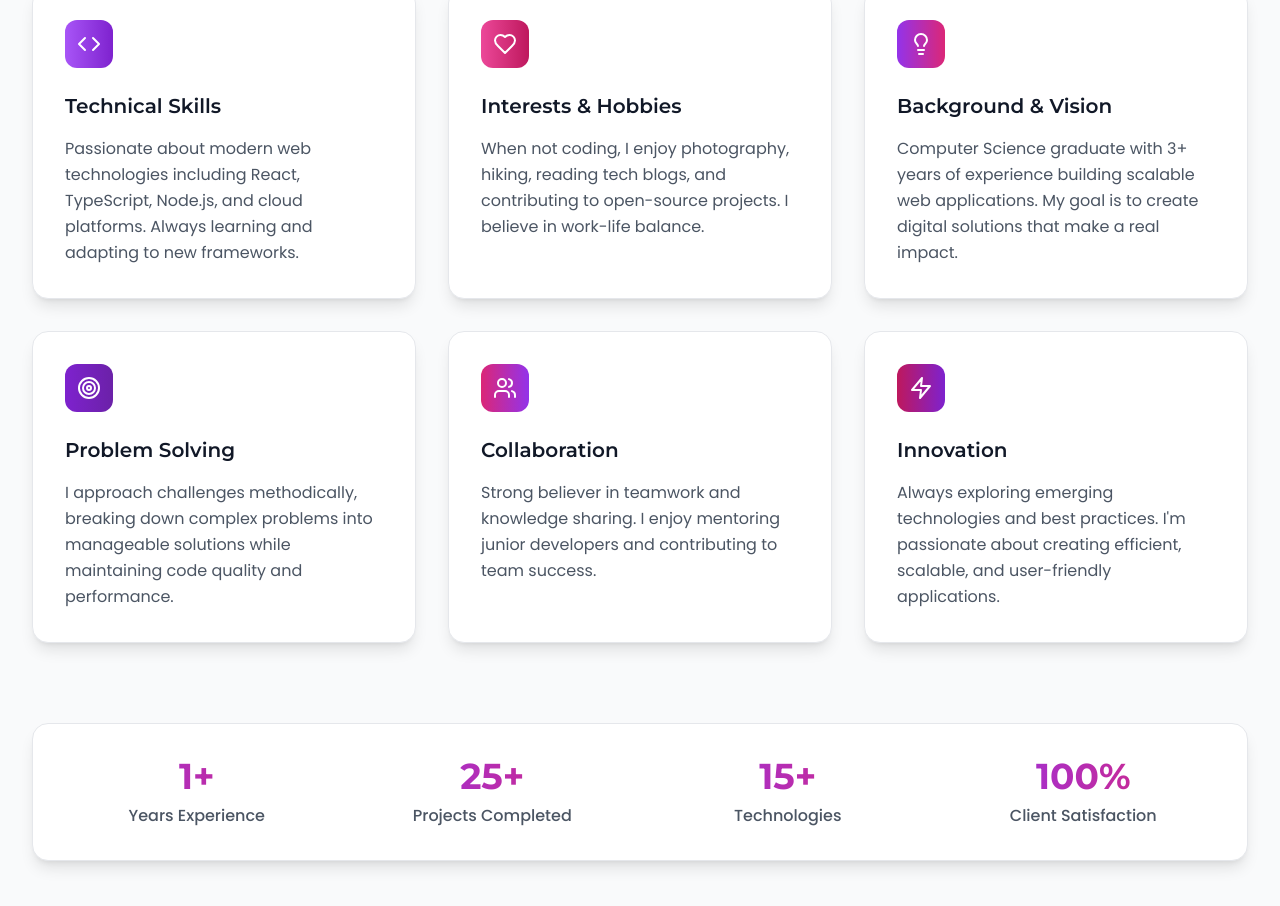
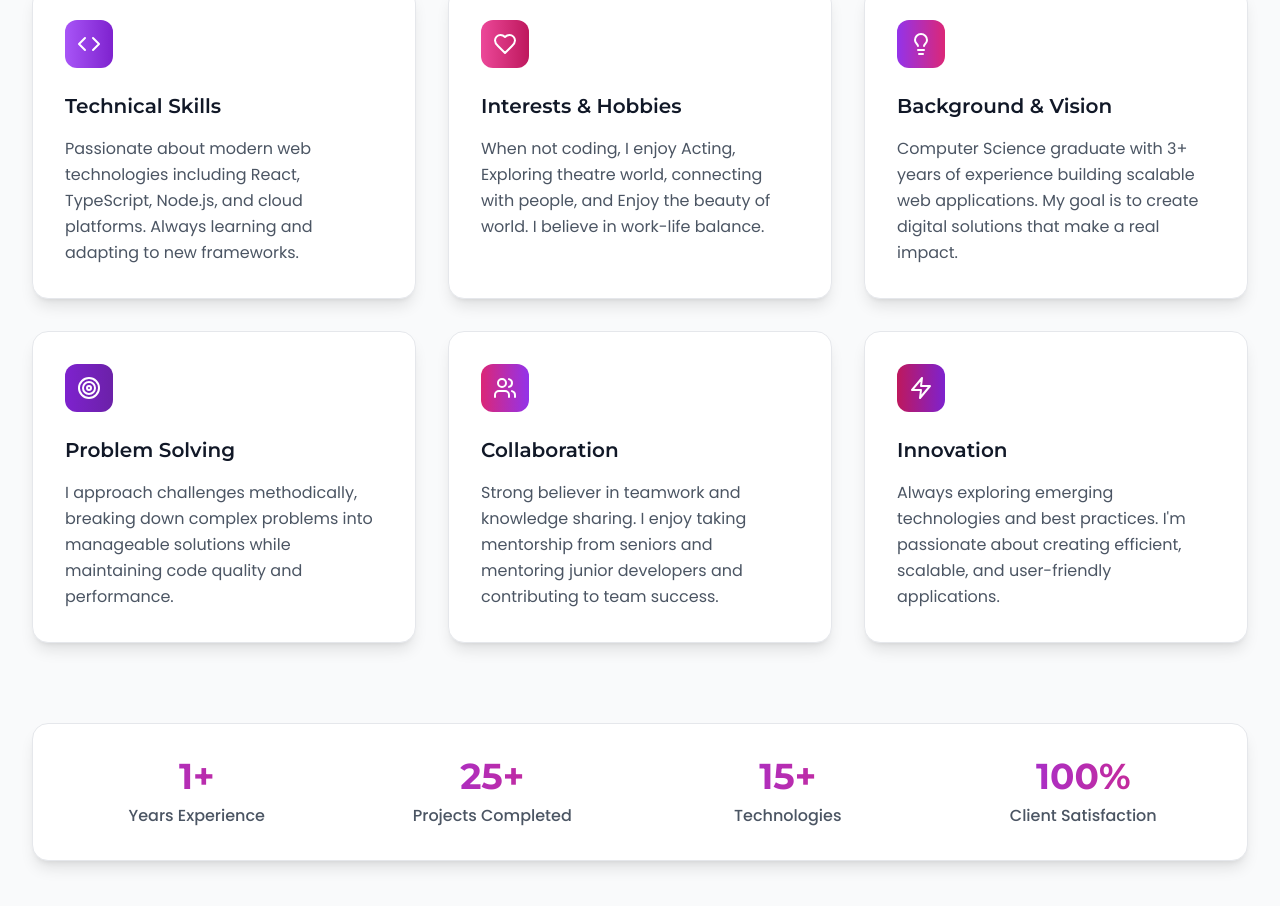
Before and after one commit to devteotia1511/DT.PORTFOLIO, a React (Vite) app: page / in a window 1280 px wide. Shown: the part 1105-2011 px from the top of the page. Built offline with nearby package versions, Linux system fonts and the light colour scheme.

Commit message:
About updated

```diff
--- a/src/components/About.tsx
+++ b/src/components/About.tsx
@@ -13,7 +13,7 @@ const About: React.FC = () => {
     {
       icon: Heart,
       title: "Interests & Hobbies",
-      description: "When not coding, I enjoy photography, hiking, reading tech blogs, and contributing to open-source projects. I believe in work-life balance.",
+      description: "When not coding, I enjoy Acting, Exploring theatre world, connecting with people, and Enjoy the beauty of world. I believe in work-life balance.",
       color: "from-pink-500 to-pink-700"
     },
     {
@@ -31,7 +31,7 @@ const About: React.FC = () => {
     {
       icon: Users,
       title: "Collaboration",
-      description: "Strong believer in teamwork and knowledge sharing. I enjoy mentoring junior developers and contributing to team success.",
+      description: "Strong believer in teamwork and knowledge sharing. I enjoy taking mentorship from seniors and mentoring junior developers and contributing to team success.",
       color: "from-pink-600 to-purple-600"
     },
     {
```
